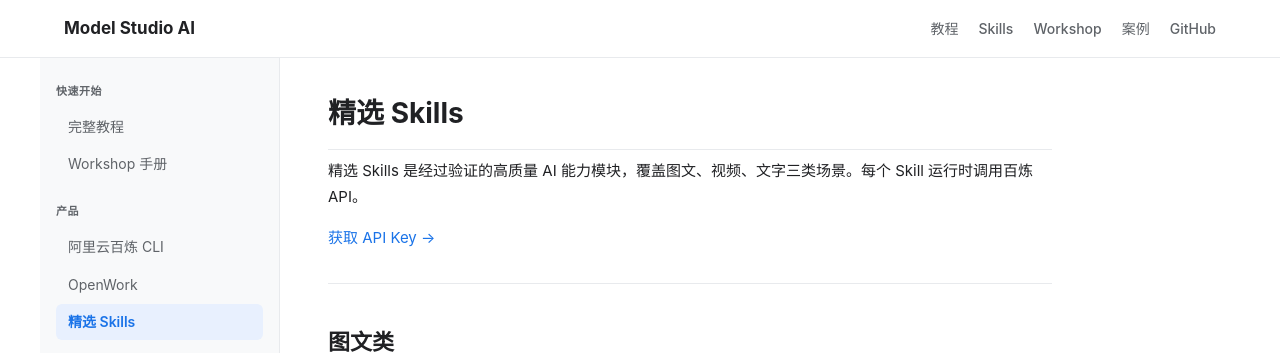
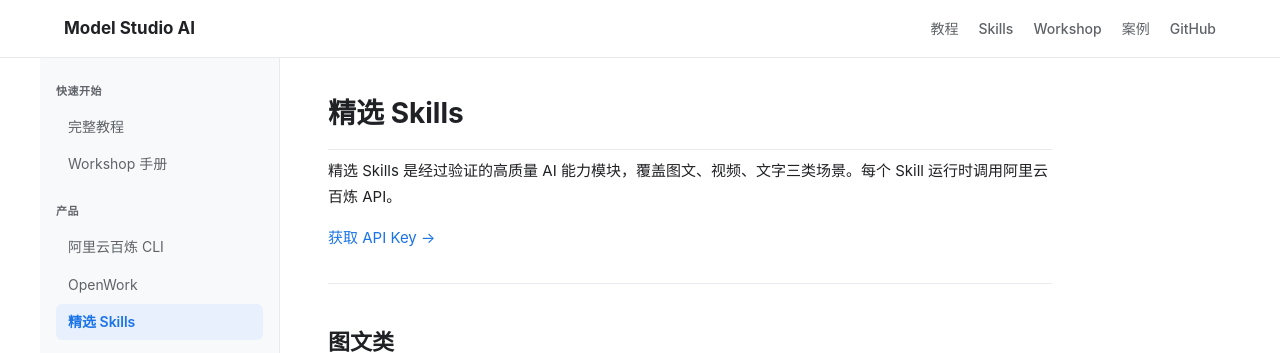
Before and after one commit to joeytoday/modelstudioai.github.io, a Jekyll site: the page built from skills/index.md, in a window 1280 px wide and 900 px high. Shown: the top 353 px of the window. Built offline with Jekyll 4.4.1, drawn with Linux system fonts in a browser that asks for light colours.

Commit message:
fix: replace bare 百炼 with 阿里云百炼 in skills/index.md

```diff
--- a/skills/index.md
+++ b/skills/index.md
@@ -6,7 +6,7 @@ permalink: /skills/
 
 # 精选 Skills
 
-精选 Skills 是经过验证的高质量 AI 能力模块，覆盖图文、视频、文字三类场景。每个 Skill 运行时调用百炼 API。
+精选 Skills 是经过验证的高质量 AI 能力模块，覆盖图文、视频、文字三类场景。每个 Skill 运行时调用阿里云百炼 API。
 
 [获取 API Key →](https://bailian.console.aliyun.com/cn-beijing/?source_channel=key_github&tab=app#/api-key)
 
```
